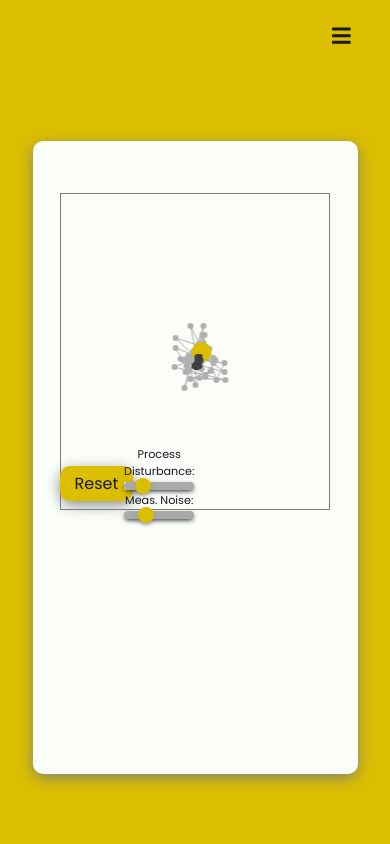
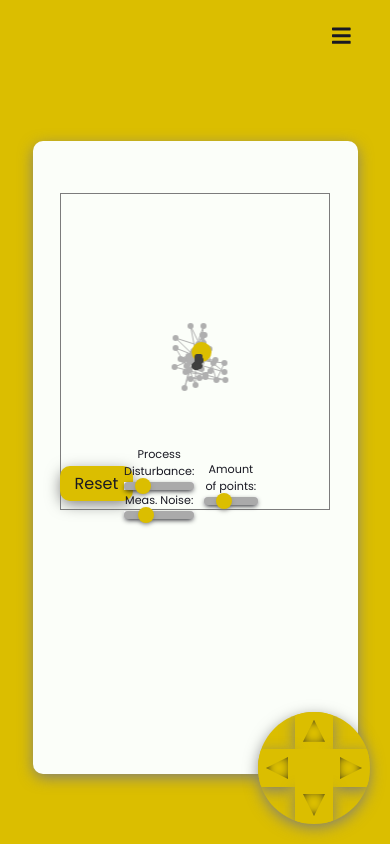
Before and after one commit to GrmanRodriguez/personal-website, a React (Create React App) app: page /play/kalman-filter in a window 390 px wide. Built offline with nearby package versions, Linux system fonts and the light colour scheme.

Commit message:
added slider for number of points and mobile joystick for kalman filter game

```diff
--- /dev/null
+++ b/src/app/components/joystick/index.tsx
@@ -0,0 +1,24 @@
+import React from 'react';
+import { JoyStickButtonCover, JoyStickContainer, JoyStickDownButton, JoyStickLeftButton, JoyStickRightButton, JoyStickUpButton } from './styles';
+
+interface JoyStickProps {
+    onUp : ()=>void;
+    onDown : ()=>void;
+    onLeft : ()=>void;
+    onRight : ()=>void;
+    onRelease? : ()=>void;
+}
+
+function JoyStick({onUp, onDown, onLeft, onRight, onRelease} : JoyStickProps) : JSX.Element {
+    return (
+        <JoyStickContainer>
+            <JoyStickUpButton onTouchStart={onUp} onTouchEnd={onRelease ? onRelease : undefined}/>
+            <JoyStickLeftButton onTouchStart={onLeft} onTouchEnd={onRelease ? onRelease : undefined}/>
+            <JoyStickRightButton onTouchStart={onRight} onTouchEnd={onRelease ? onRelease : undefined}/>
+            <JoyStickDownButton onTouchStart={onDown} onTouchEnd={onRelease ? onRelease : undefined}/>
+            <JoyStickButtonCover />
+        </JoyStickContainer>
+    )
+}
+
+export default JoyStick
--- /dev/null
+++ b/src/app/components/joystick/styles.tsx
@@ -0,0 +1,86 @@
+import styled, {css} from 'styled-components'
+
+export const JoyStickContainer = styled.div`
+    position: fixed;
+    bottom: 20px;
+    right: 20px;
+    width: 7em;
+    aspect-ratio: 1;
+    border-radius: 50%;
+    background-color: var(--yellow);
+    box-shadow: 0px 4px 15px -1px var(--gray);
+    display: grid;
+    grid-template-columns: repeat(3, 1fr);
+    grid-template-rows: repeat(3, 1fr);
+    overflow: hidden;
+`
+
+const triangleSize : number = 22;
+
+const triangle = css`
+    width: ${triangleSize}px;
+    aspect-ratio: 1;
+    clip-path: polygon(0% 100%, 50% 0%, 100% 100%);
+    background-color: var(--yellow);
+    box-shadow: inset 0px 2px 10px -1px var(--black);
+    position: absolute;
+    top: 50%;
+    margin-top: -${triangleSize/2}px;
+    left: 50%;
+    margin-left: -${triangleSize/2}px;
+`
+
+const JoyStickButton = styled.button`
+    box-shadow: 0px 4px 15px -1px var(--gray);
+    background-color: var(--yellow);
+    position: relative;
+    transition: filter var(--animation-slower);
+
+    &:active, &:hover {
+        filter: brightness(120%);
+    }
+
+    &::after {
+        content: "";
+        ${triangle};
+    }
+`
+
+export const JoyStickUpButton = styled(JoyStickButton)`
+    grid-column: 2;
+    grid-row: 1;
+`
+
+export const JoyStickLeftButton = styled(JoyStickButton)`
+    grid-column: 1;
+    grid-row: 2;
+
+    &::after {
+        transform: rotate(-90deg);
+    }
+`
+export const JoyStickRightButton = styled(JoyStickButton)`
+    grid-column: 3;
+    grid-row: 2;
+
+    &::after {
+        transform: rotate(90deg);
+    }
+`
+
+export const JoyStickDownButton = styled(JoyStickButton)`
+    grid-column: 2;
+    grid-row: 3;
+
+    &::after {
+        transform: rotate(180deg);
+    }
+`
+
+export const JoyStickButtonCover = styled.div`
+    grid-column: 2;
+    grid-row: 2;
+
+    background-color: var(--yellow);
+    z-index: 1;
+`
--- a/src/app/views/play/kalman-filter/index.tsx
+++ b/src/app/views/play/kalman-filter/index.tsx
@@ -6,29 +6,16 @@ import { clearCanvas, drawCircle, drawLine, generateBoxMullerGaussian, resizeCan
 import Filter from './filter';
 import { useMediaQuery } from 'react-responsive';
 import { deviceSizes } from '../../../media';
-import { GameMenu, ResetButtonContainer, SliderContainer } from './styles';
+import { GameMenu, ResetButtonContainer, SecondSliderContainer, SliderContainer } from './styles';
+import JoyStick from '../../../components/joystick';
 
 function KalmanFilter({ setWhiteNavbar} : ToggleNavbarProps) : JSX.Element {
     useEffect(()=>{
         setWhiteNavbar(false);
         document.addEventListener('keypress', (e) => {
-            switch (e.key) {
-                case 'w':
-                case 's':
-                case 'a':
-                case 'd':
-                    command = e.key;
-                    break;
-                default:
-                    break;
-            }
+            setCommandFromKey(e.key);
         })
-        document.addEventListener('keyup', ()=>{
-            clearTimeout(timeout);
-            timeout = setTimeout(()=>{
-                command = '';
-            }, 200);
-        })
+        document.addEventListener('keyup', clearCommand)
         const canvas = canvasRef.current;
         const context = canvas?.getContext('2d');
         if (context) {
@@ -40,6 +27,7 @@ function KalmanFilter({ setWhiteNavbar} : ToggleNavbarProps) : JSX.Element {
     const isMobile = useMediaQuery({maxWidth: deviceSizes.mobileL});
 
     let timeout : NodeJS.Timeout;
+    let joystickInterval : NodeJS.Timer;
     let enableDraw : boolean = true;
 
     let command : string = '';
@@ -48,6 +36,7 @@ function KalmanFilter({ setWhiteNavbar} : ToggleNavbarProps) : JSX.Element {
     let kalmanPosition : number[][] = [];
 
     let amountOfPoints = 50;
+    let maxAmountOfPoints = 150;
 
     const trueStateColor : string = "#dbbe00"
     const noisyStateColor : string = "#afafaf"
@@ -77,6 +66,28 @@ function KalmanFilter({ setWhiteNavbar} : ToggleNavbarProps) : JSX.Element {
     let Rk : number[][]; // Measurement Noise Covariance Matrix
     let system : StateSpaceSystem; // Model
     let kalman : Filter; // Kalman Filter
+
+    function setCommandFromKey(key : string) {
+        console.log(`command ${key} was pressed`)
+        switch (key) {
+            case 'w':
+            case 's':
+            case 'a':
+            case 'd':
+                command = key;
+                break;
+            default:
+                break;
+        }
+    }
+
+    function clearCommand() {
+        clearTimeout(timeout);
+        timeout = setTimeout(()=>{
+            console.log("command cleared")
+            command = '';
+        }, 200);
+    }
 
     function recalculateCoordinates(context : CanvasRenderingContext2D, point : number[], limits : number[]) : number[] {
         let canvasToDraw = context.canvas;
@@ -109,20 +120,16 @@ function KalmanFilter({ setWhiteNavbar} : ToggleNavbarProps) : JSX.Element {
         if (Array.isArray(output[0]) && Array.isArray(output[1])) {
             position = [output[0][0], output[1][0]];
             let newNoisy = [position[0] + generateBoxMullerGaussian(measurementDeviation), position[1] + generateBoxMullerGaussian(measurementDeviation)];
+            noisyPosition.unshift(newNoisy);
             if (noisyPosition.length === amountOfPoints) {
-                noisyPosition.unshift(newNoisy);
                 noisyPosition.pop();
-            } else {
-                noisyPosition.push(newNoisy);
             }
             let kalmanResult = kalman.step(input, [[newNoisy[0]],[newNoisy[1]]]);
             if (Array.isArray(kalmanResult[0]) && Array.isArray(kalmanResult[1])) {
                 let kalmanResultFormatted = [kalmanResult[0][0], kalmanResult[1][0]];
+                kalmanPosition.unshift(kalmanResultFormatted);
                 if (kalmanPosition.length === amountOfPoints) {
-                    kalmanPosition.unshift(kalmanResultFormatted);
                     kalmanPosition.pop();
-                } else {
-                    kalmanPosition.push(newNoisy);
                 }
             }
         }
@@ -158,24 +165,14 @@ function KalmanFilter({ setWhiteNavbar} : ToggleNavbarProps) : JSX.Element {
         kalman = new Filter(system.A, system.B, system.C, Qk, Rk, [[0],[0],[0],[0]], true);
     }
 
-    function onProcessNoiseSlide(e : React.ChangeEvent<HTMLInputElement>) {
-        let newProcessVariance = parseFloat(e.target.value);
-        processVariance = newProcessVariance === 0 && measurementVariance === 0 ? 0.0001 : newProcessVariance;
-        reset();
-    }
-
-    function onMeasurementNoiseSlide(e : React.ChangeEvent<HTMLInputElement>) {
-        let newMeasurementVariance = parseFloat(e.target.value);
-        measurementVariance = newMeasurementVariance === 0 && processVariance === 0 ? 0.01 : newMeasurementVariance;
-        reset();
-    }
-
     function draw(context : CanvasRenderingContext2D) : void {
         resizeCanvas(context);
         clearCanvas(context);
 
         let trueState : number[] = recalculateCoordinates(context, position, limits);
-        drawLine(context, trueState, recalculateCoordinates(context, noisyPosition[0], limits), noisyStateColor, 1);
+        if (noisyPosition.length > 0) {
+            drawLine(context, trueState, recalculateCoordinates(context, noisyPosition[0], limits), noisyStateColor, 1);
+        }
         noisyPosition.forEach((noisyVal, index)=>{
             let noisyState : number[] = recalculateCoordinates(context, noisyVal, limits);
             drawCircle(context, noisyState, 3, noisyStateColor);
@@ -200,6 +197,35 @@ function KalmanFilter({ setWhiteNavbar} : ToggleNavbarProps) : JSX.Element {
             }
         });
 
+    }
+
+    function onProcessNoiseSlide(e : React.ChangeEvent<HTMLInputElement>) {
+        let newProcessVariance = parseFloat(e.target.value);
+        processVariance = newProcessVariance === 0 && measurementVariance === 0 ? 0.0001 : newProcessVariance;
+        reset();
+    }
+
+    function onMeasurementNoiseSlide(e : React.ChangeEvent<HTMLInputElement>) {
+        let newMeasurementVariance = parseFloat(e.target.value);
+        measurementVariance = newMeasurementVariance === 0 && processVariance === 0 ? 0.01 : newMeasurementVariance;
+        reset();
+    }
+
+    function onAmountOfPointsSlide(e: React.ChangeEvent<HTMLInputElement>) {
+        amountOfPoints = parseInt(e.target.value);
+        kalmanPosition = [];
+        noisyPosition = [];
+    }
+
+    function onJoyStickPress(input : string) {
+        joystickInterval = setInterval(()=>{
+            setCommandFromKey(input);
+        },100);
+    }
+
+    function onJoyStickRelease() {
+        clearInterval(joystickInterval);
+        clearCommand();
     }
 
     function render(context : CanvasRenderingContext2D, frame : number) {
@@ -246,9 +272,25 @@ function KalmanFilter({ setWhiteNavbar} : ToggleNavbarProps) : JSX.Element {
                                 step="0.01"
                                 defaultValue={measurementVariance.toString()}/>
                         </SliderContainer>
+                        <SecondSliderContainer>
+                            <span>Amount of points:</span>
+                            <StyledSlider
+                                type="range"
+                                onChange={onAmountOfPointsSlide}
+                                max={maxAmountOfPoints.toString()}
+                                min="1"
+                                step="1"
+                                defaultValue={amountOfPoints.toString()}/>
+                        </SecondSliderContainer>
                     </GameMenu>
                 </GameCanvasContainer>
             </GamePanel>
+            {isMobile &&
+            <JoyStick onUp={()=>{onJoyStickPress('w')}}
+                    onLeft={()=>{onJoyStickPress('a')}}
+                    onRight={()=>{onJoyStickPress('d')}}
+                    onDown={()=>{onJoyStickPress('s')}}
+                    onRelease={onJoyStickRelease}/>}
         </GridLayout>
     )
 }
--- a/src/app/views/play/kalman-filter/styles.tsx
+++ b/src/app/views/play/kalman-filter/styles.tsx
@@ -31,3 +31,7 @@ export const SliderContainer = styled.div`
         font-size: 0.7em;
     }
 `
+
+export const SecondSliderContainer = styled(SliderContainer)`
+    grid-column: 9/12;
+`
```
